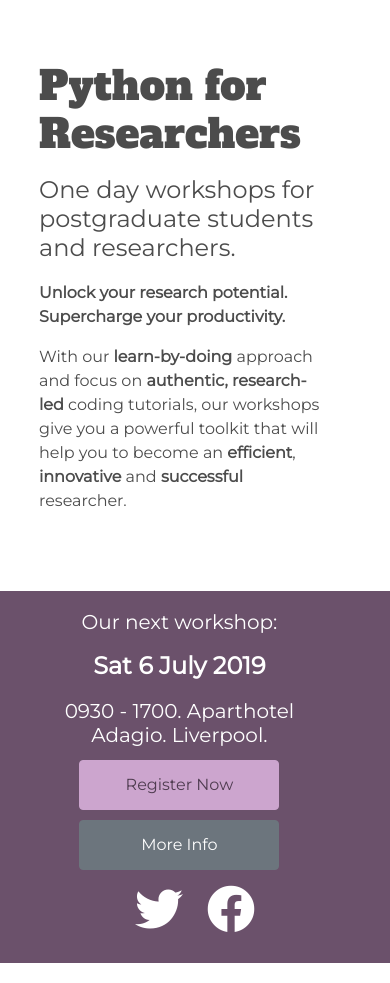
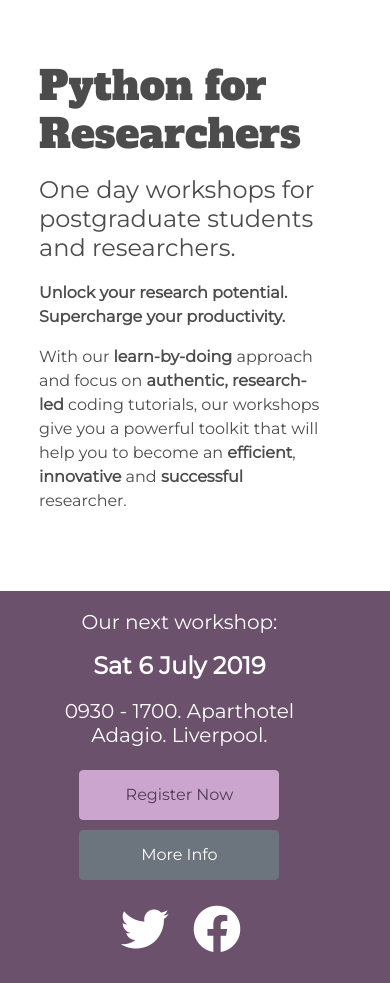
Before and after one commit to rtreharne/python_for_researchers, a plain HTML site: page index.html in a window 390 px wide. Drawn offline with nearby package versions, Linux system fonts and the light colour scheme.

Commit message:
update again

```diff
--- a/style.css
+++ b/style.css
@@ -61,7 +61,9 @@ h3 {
   font-size: 3em;
   margin: 10px;
 }
-
+.button-box {
+  margin: 10px;
+}
 .button-box a {
   outline: none;
   text-decoration: none;
@@ -77,6 +79,10 @@ h3 {
   text-decoration: none;
 }
 
+.social-box {
+  width: 90%;
+}
+
 
 @media only screen and (max-width: 800px) {
   .vcenter {
@@ -84,6 +90,7 @@ h3 {
   }
   .banner {
     text-align: center;
+    width:90%;
   }
   .col-md-12, .col-md-6, .col-md-4, .col-md-5, .col-md-7, .colmd-3 {
     padding-left: 0px;
```
